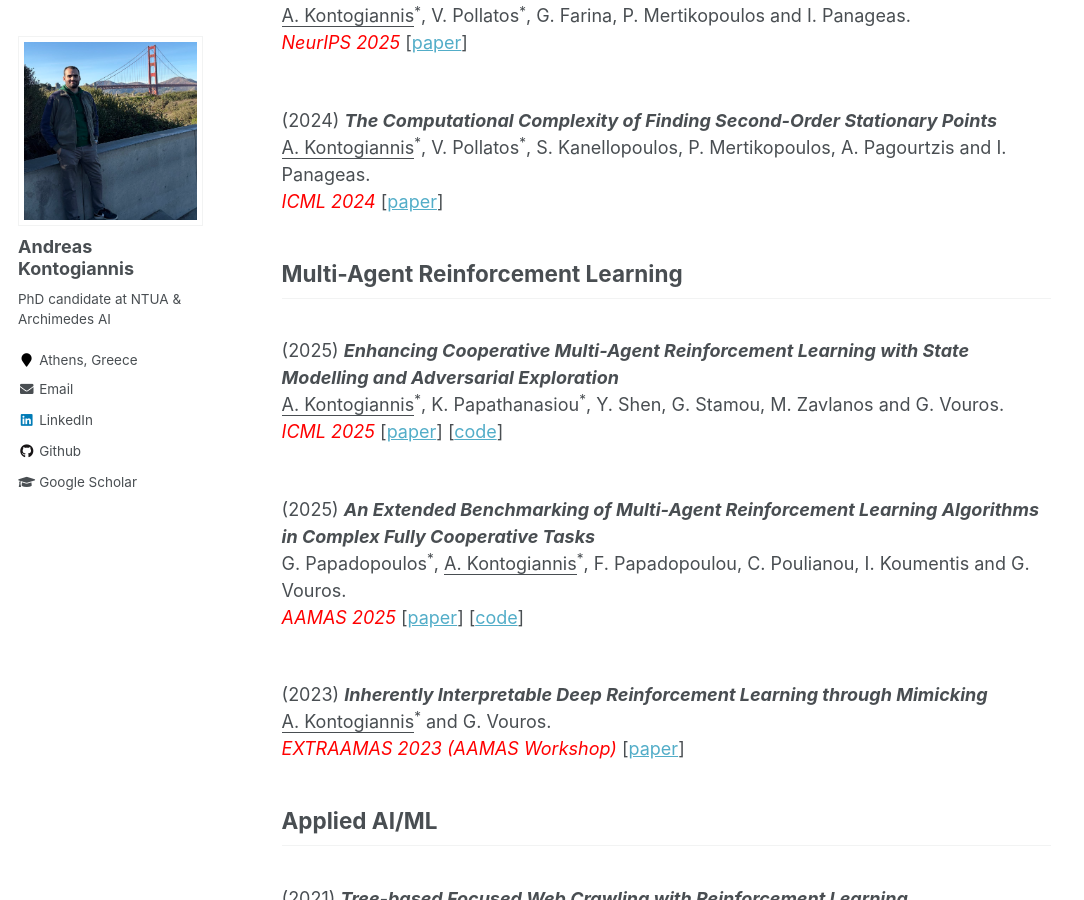
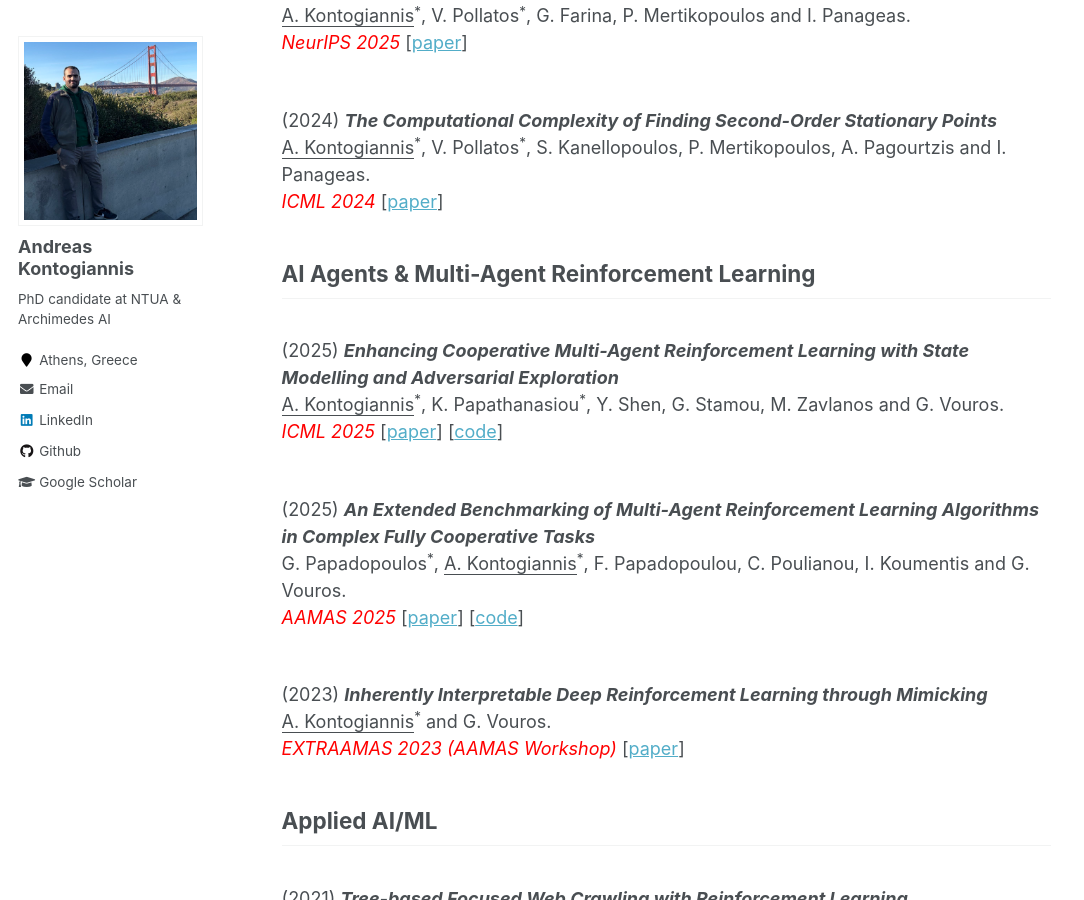
Before and after one commit to ddaedalus/ddaedalus.github.io, a Jekyll site: the page built from _pages/publications.md, in a window 1280 px wide and 900 px high, scrolled down 340 px. Shown: the whole window, without its empty margins (0-1084 px from the left). Built offline with Jekyll 4.4.1, drawn with Linux system fonts in a browser that asks for light colours.

Commit message:
Rename section to AI Agents & Multi-Agent Reinforcement Learning

```diff
--- a/_pages/publications.md
+++ b/_pages/publications.md
@@ -28,7 +28,7 @@ _<font color="red">ICML 2024</font>_ [[paper](https://openreview.net/forum?id=t8
 
 
 
-## Multi-Agent Reinforcement Learning
+## AI Agents & Multi-Agent Reinforcement Learning
 
 
 <br/>
```
